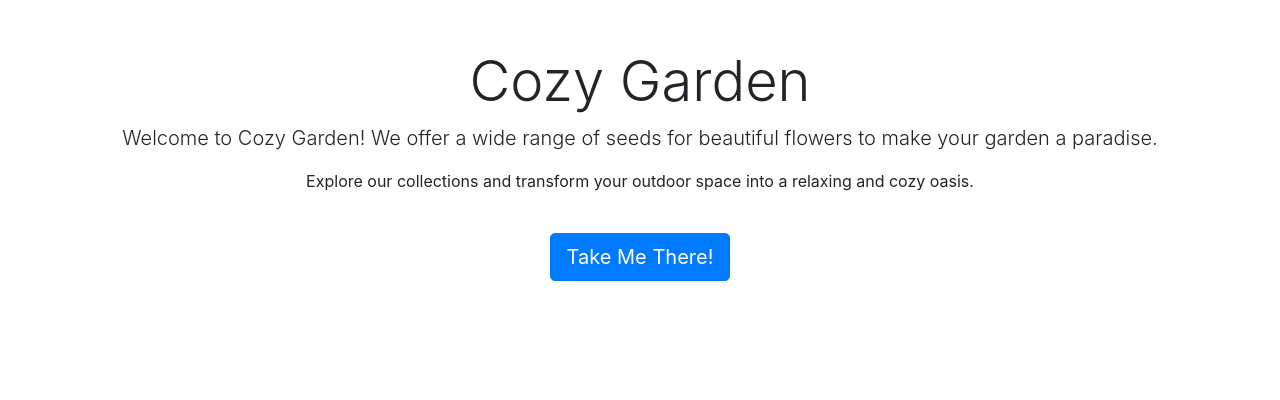
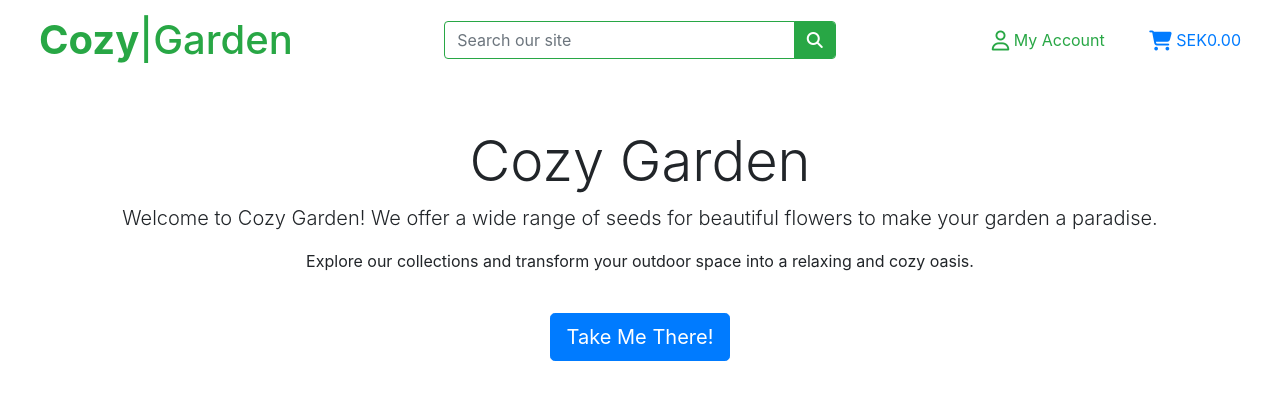
Before and after one commit to BjornRodin/cozy-garden, a Django app: page / in a window 1280 px wide. Shown: the top 400 px of the page. Run offline with Django 3.2, Linux system fonts and the light colour scheme; some libraries are stand-ins or nearby versions.

Commit message:
Add header to base.html

```diff
--- a/templates/base.html
+++ b/templates/base.html
@@ -42,7 +42,67 @@
 
 <body>
     <header class="container-fluid sticky-top">
-        <div class="row bg-white d-none"></div>
+        <div class="row bg-white d-none d-lg-flex p-2">
+            <div class="col-12 col-lg-4 my-auto py-1 py-lg-0 text-center text-lg-left">
+                <a href="{% url 'home' %}" class="nav-link">
+                    <h1 class="logo-font text-success my-0"><strong>Cozy</strong>|Garden</h1>
+                </a>
+            </div>
+            <div class="col-12 col-lg-4 my-auto py-1 py-lg-0">
+                <form action="" class="GET">
+                    <div class="input-group w-100">
+                        <input type="text" class="form-control border border-success" name="q"
+                            placeholder="Search our site" aria-label="Search Box">
+                        <div class="input-group-append">
+                            <button class="form-control btn btn-success border border-success" type="submit"
+                                aria-label="Search Button">
+                                <span>
+                                    <i class="fa-solid fa-magnifying-glass"></i>
+                                </span>
+                            </button>
+                        </div>
+                    </div>
+                </form>
+            </div>
+            <div class="col-12 col-lg-4 my-auto py-1 py-lg-0">
+                <ul class="list-inline list-unstyled text-center text-lg-right my-0">
+                    <li class="list-inline-item dropdown">
+                        <a href="" class="nav-link text-success my-0" data-toggle="dropdown" aria-haspopup="true"
+                            aria-expanded="false">
+                            <span><i class="fa-regular fa-user fa-lg"></i></span>
+                            <span>My Account</span>
+                        </a>
+                        <div class="dropdown-menu">
+                            {% if request.user.is_authenticated %}
+                            {% if request.user.is_superuser %}
+                            <a href="" class="dropdown-item">Manage Products</a>
+                            {% endif %}
+                            <a href="" class="dropdown-item">My Profile</a>
+                            <a href="{% url 'account_logout' %}" class="dropdown-item">Logout</a>
+                            {% else %}
+                            <a href="{% url 'account_signup' %}" class="dropdown-item">Register</a>
+                            <a href="{% url 'account_login' %}" class="dropdown-item">Login</a>
+                            {% endif %}
+                        </div>
+                    </li>
+                    <li class="list-inline-item">
+                        <a href=""
+                            class="{% if grand_total %}text-danger font-weight-bold{% else %}text-black{% endif %} nav-link">
+                            <div class="navbar-right text-center">
+                                <span><i class="fa-solid fa-cart-shopping fa-lg"></i></span>
+                                <span>
+                                    {% if grand_total %}
+                                    SEK{{ grand_total|floatformat:2 }}
+                                    {% else %}
+                                    SEK0.00
+                                    {% endif %}
+                                </span>
+                            </div>
+                        </a>
+                    </li>
+                </ul>
+            </div>
+        </div>
     </header>
 
     {% if messages %}
```
